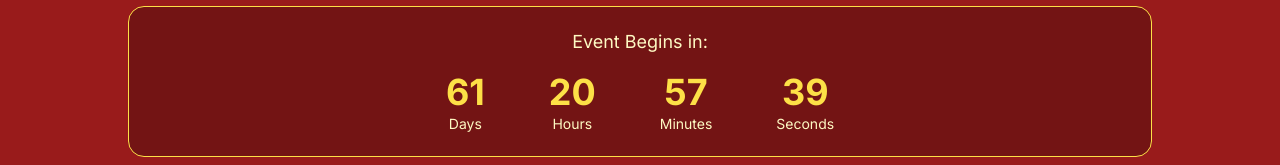
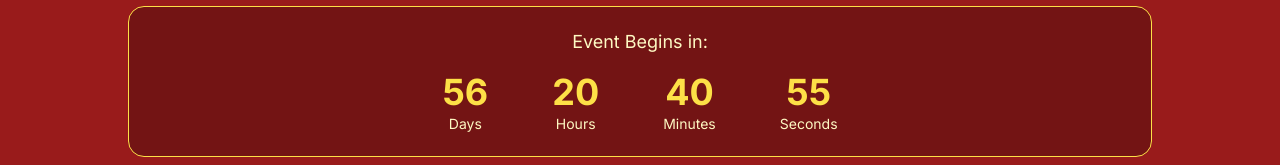
Before and after one commit to parthmital/Ramleela, a React (Vite) app: page / in a window 1280 px wide. Shown: the part 605-770 px from the top of the page. Built offline with nearby package versions, Linux system fonts and the light colour scheme.

Commit message:
Add dynamic countdown timer to Hero section
Replaced static countdown values in Hero.tsx with a dynamic timer that updates every second until the event date. Also made a minor style adjustment in Highlights.tsx to allow highlight descriptions to flex and fill available space.

```diff
--- a/src/Pages/Hero.tsx
+++ b/src/Pages/Hero.tsx
@@ -1,3 +1,5 @@
+import { useState, useEffect } from 'react';
+
 const svgIcons = [
     <svg
         key="star-1"
@@ -56,11 +58,49 @@ const svgIcons = [
     </svg>,
 ];
 
+const EVENT_DATE = new Date('2025-09-22T19:00:00+05:30');
+
+const Hero = () => {
+    const [timeLeft, setTimeLeft] = useState({
+        days: 0,
+        hours: 0,
+        minutes: 0,
+        seconds: 0
+    });
+
+    useEffect(() => {
+        const calculateTimeLeft = () => {
+            const now = new Date();
+            const difference = EVENT_DATE.getTime() - now.getTime();
+
+            if (difference > 0) {
+                const days = Math.floor(difference / (1000 * 60 * 60 * 24));
+                const hours = Math.floor((difference % (1000 * 60 * 60 * 24)) / (1000 * 60 * 60));
+                const minutes = Math.floor((difference % (1000 * 60 * 60)) / (1000 * 60));
+                const seconds = Math.floor((difference % (1000 * 60)) / 1000);
+
+                setTimeLeft({ days, hours, minutes, seconds });
+            } else {
+                // Event has started
+                setTimeLeft({ days: 0, hours: 0, minutes: 0, seconds: 0 });
+            }
+        };
+
+        // Calculate immediately
+        calculateTimeLeft();
+
+        // Update every second
+        const timer = setInterval(calculateTimeLeft, 1000);
+
+        // Cleanup on unmount
+        return () => clearInterval(timer);
+    }, []);
+
     const countdown = [
-    { label: "Days", value: 61 },
-    { label: "Hours", value: 20 },
-    { label: "Minutes", value: 57 },
-    { label: "Seconds", value: 39 },
+        { label: "Days", value: timeLeft.days },
+        { label: "Hours", value: timeLeft.hours },
+        { label: "Minutes", value: timeLeft.minutes },
+        { label: "Seconds", value: timeLeft.seconds },
     ];
 
     const buttons = [
@@ -140,7 +180,7 @@ const buttons = [
         },
     ];
 
-const Hero = () => (
+    return (
         <div id="Home" className="flex px-72-128 flex-col items-center gap-24 bg-red-dark HeroSection" style={{ scrollMarginTop: 'var(--scroll-margin-header)' }}>
             <div className="flex items-center gap-16">
                 <div className="w-64 h-4 bg-gradient-gold-ltr" />
@@ -247,5 +287,6 @@ const Hero = () => (
             </div>
         </div>
     );
+};
 
 export default Hero;
--- a/src/Pages/Highlights.tsx
+++ b/src/Pages/Highlights.tsx
@@ -156,7 +156,7 @@ const Highlights = () => {
                                 <p className="text-red-dark text-center text-24 font-bold">
                                     {item.title}
                                 </p>
-                                <p className="text-black text-center text-16">
+                                <p className="text-black text-center text-16 flex-1">
                                     {item.description}
                                 </p>
                                 <p className="flex px-8-16 align-stretch justify-center rounded-full bg-red-dark text-white text-18 font-bold">
```
Lines whose indentation alone changed are shown as unchanged.
